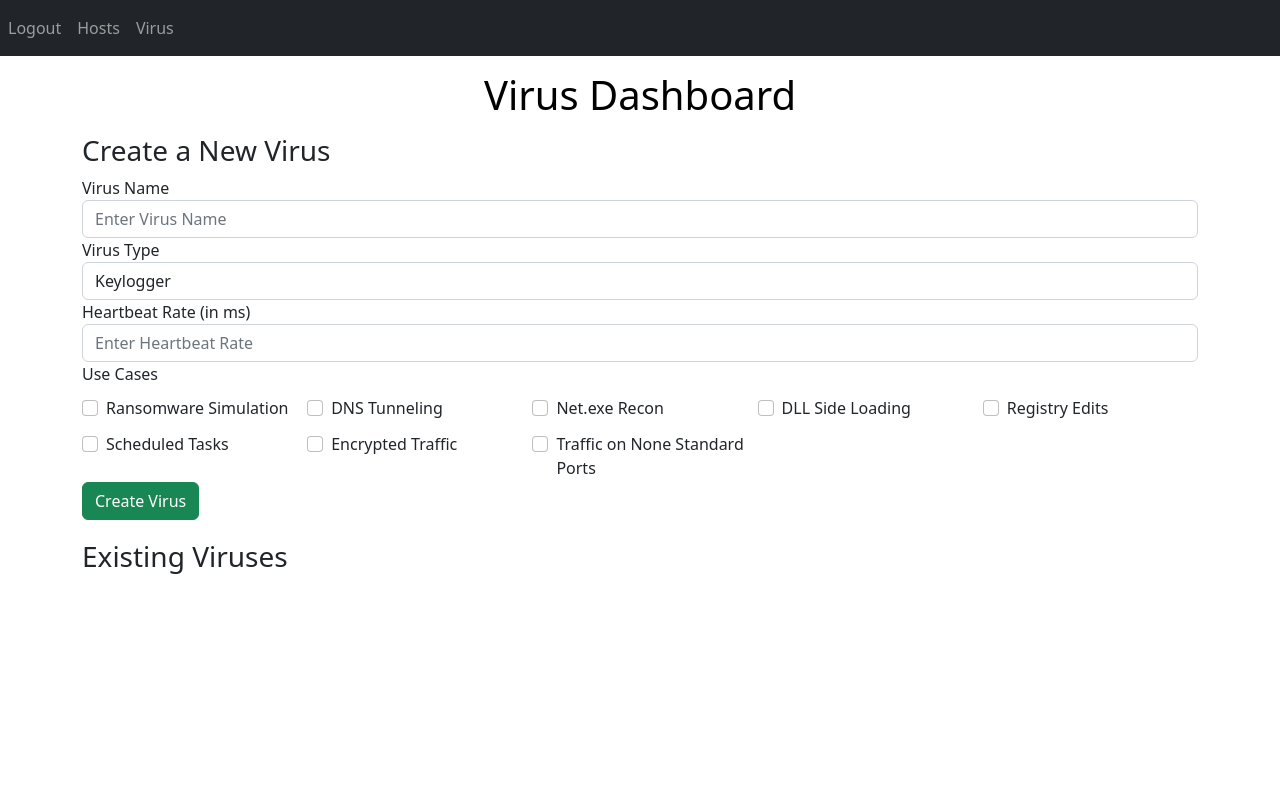
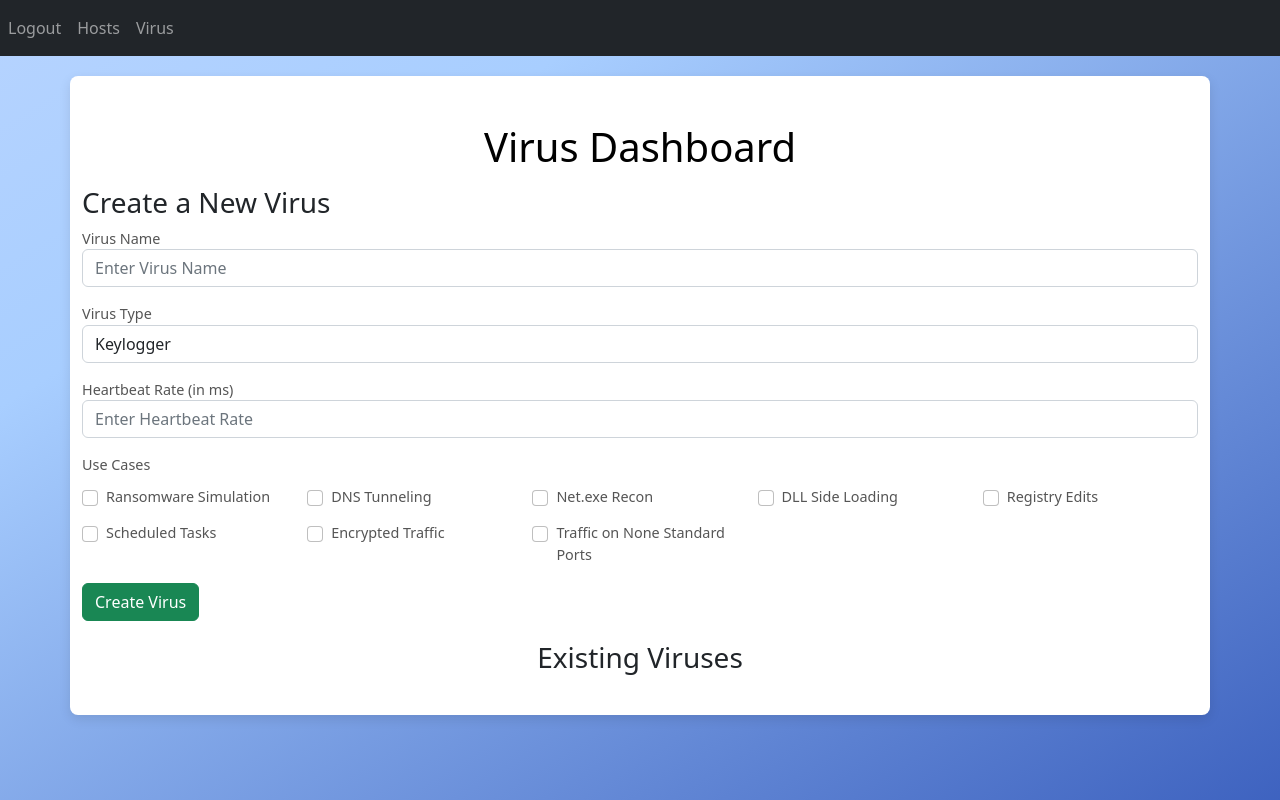
Before and after one commit to IngvarOlsen/VirusAsAService, a Flask app: page /virus in a window 1280 px wide. Run offline with Flask 3, Linux system fonts and the light colour scheme; the visitor is signed in with stand-in values (Sample User, id 1); data that the repository does not hold is empty.

Commit message:
styling edits and working

```diff
--- /dev/null
+++ b/web/static/style.css
@@ -0,0 +1,69 @@
+ /* Gradient Background for the Wrapper */
+ body {
+    margin: 0; /* Remove default margin */
+    padding: 0; /* Remove default padding */
+    background: linear-gradient(to bottom right, #e1e4ff, #a8ceff,  #1a3eaa);
+    background-size: 200% 200%; /* Prevent visible loops */
+    animation: gradientAnimation 15s ease infinite; /* Optional animation */
+
+  }
+
+  /* Optional Gradient Animation */
+  @keyframes gradientAnimation {
+      0% { background-position: 0% 50%; }
+      50% { background-position: 100% 50%; }
+      100% { background-position: 0% 50%; }
+  }
+
+
+.container {
+    background-color: #ffffff;
+    margin-top: 20px;
+    margin-bottom: 20px;
+    padding: 2rem;
+    max-width: 400px;
+    width: 100%;
+    border-radius: 8px;
+    box-shadow: 0px 4px 12px rgba(0, 0, 0, 0.1);
+    text-align: center;
+}
+
+/* Form Titles */
+.formTitle {
+    font-size: 1.8rem;
+    margin-bottom: 1.5rem;
+    color: #333;
+}
+/* Form Styling */
+.form-group {
+    margin-bottom: 1rem;
+    text-align: left;
+}
+.form-group label {
+    font-size: 0.9rem;
+    color: #555;
+}
+.input {
+    width: 100%;
+    padding: 0.8rem;
+    font-size: 1rem;
+    border: 1px solid #ddd;
+    border-radius: 4px;
+    outline: none;
+    transition: border-color 0.3s;
+}
+
+.input:focus {
+    border-color: #007bff;
+}
+
+/* Button Styling */
+button {
+    cursor: pointer;
+    font-size: 1rem;
+    padding: 0.8rem 1.2rem;
+    margin-top: 1rem;
+    border: none;
+    border-radius: 4px;
+    transition: background-color 0.3s;
+}
--- a/web/templates/archived.html
+++ b/web/templates/archived.html
@@ -1,5 +1,5 @@
 {% extends "base.html" %}
-
+{% include "cssImport.html" %}
 {% block title %}
 Virus
 {% endblock %}
--- a/web/templates/base.html
+++ b/web/templates/base.html
@@ -9,7 +9,7 @@
       href="https://stackpath.bootstrapcdn.com/font-awesome/4.7.0/css/font-awesome.min.css"
       crossorigin="anonymous"
     />
-    <link rel="stylesheet" href="{{ url_for('static', filename='style.css') }}" />
+
 
     <title>{% block title %}Home{% endblock %}</title>
   </head>
--- /dev/null
+++ b/web/templates/cssImport.html
@@ -0,0 +1 @@
+<link rel="stylesheet" href="{{ url_for('static', filename='style.css') }}" />
--- a/web/templates/home.html
+++ b/web/templates/home.html
@@ -1,4 +1,4 @@
-{% extends "base.html" %} {% block title %}Home{% endblock %} {% block content
+{% extends "base.html" %}{% include "cssImport.html" %}  {% block title %}Home{% endblock %} {% block content
     %}
     <div class="wrapper">
 
--- a/web/templates/login.html
+++ b/web/templates/login.html
@@ -2,7 +2,7 @@
     %}
 
 
-
+    <link rel="stylesheet" href="{{ url_for('static', filename='login.css') }}" />
 
 
     <div class="loginWrapper">
--- a/web/templates/virus.html
+++ b/web/templates/virus.html
@@ -1,10 +1,11 @@
 {% extends "base.html" %}
-
+{% include "cssImport.html" %}
 {% block title %}
 Virus
 {% endblock %}
 
 {% block content %}
+
 <div class="wrapper">
   <h1 align="center" style="color:black; margin: 15px;">Virus Dashboard</h1>
 
```
